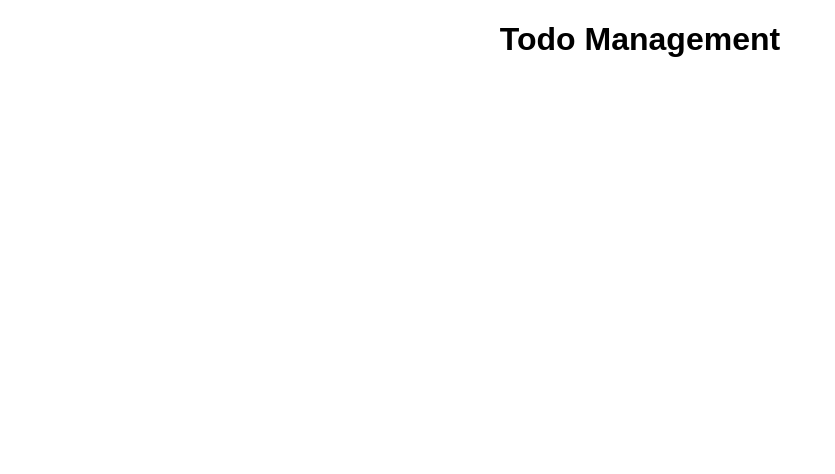
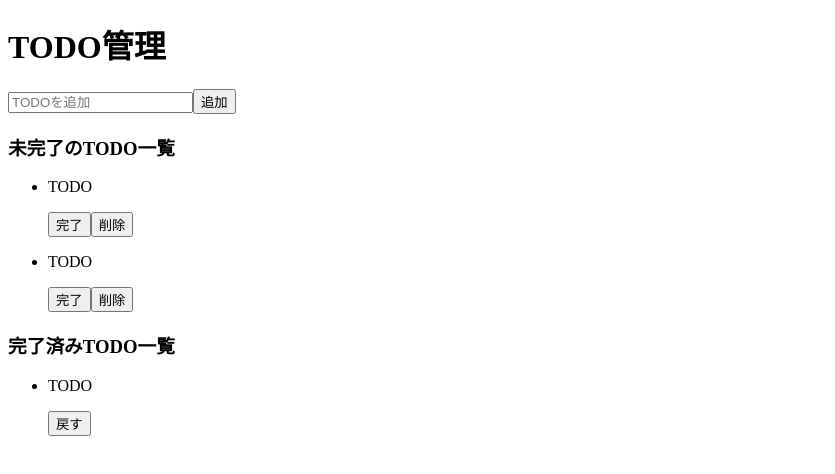
Before and after one commit to yamabicodev/react-todo-app_v1, a React (Create React App) app: page / in a window 1280 px wide. Shown: the top 474 px of the page, without its empty margins (0-835 px from the left). Built offline with nearby package versions, Linux system fonts and the light colour scheme.

Commit message:
:+1:update

```diff
--- a/src/App.jsx
+++ b/src/App.jsx
@@ -2,8 +2,42 @@ import "./styles.css";
 
 export const App = () => {
   return (
-    <div className="App">
-      <h1>Todo Management</h1>
-    </div>
+    <>
+      <h1>TODO管理</h1>
+      <div>
+        <input placeholder="TODOを追加" type="text" />
+        <button>追加</button>
+      </div>
+      <div>
+        <h3>未完了のTODO一覧</h3>
+        <ul>
+          <li>
+            <div>
+              <p>TODO</p>
+              <button>完了</button>
+              <button>削除</button>
+            </div>
+          </li>
+          <li>
+            <div>
+              <p>TODO</p>
+              <button>完了</button>
+              <button>削除</button>
+            </div>
+          </li>
+        </ul>
+      </div>
+      <div>
+        <h3>完了済みTODO一覧</h3>
+        <ul>
+          <li>
+            <div>
+              <p>TODO</p>
+              <button>戻す</button>
+            </div>
+          </li>
+        </ul>
+      </div>
+    </>
   );
 };
```
